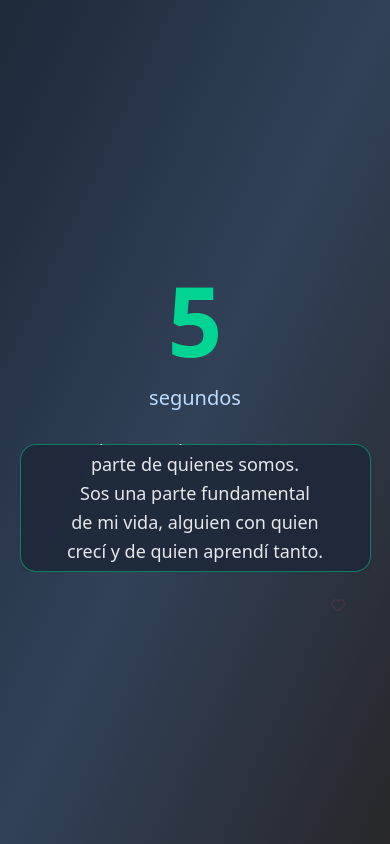
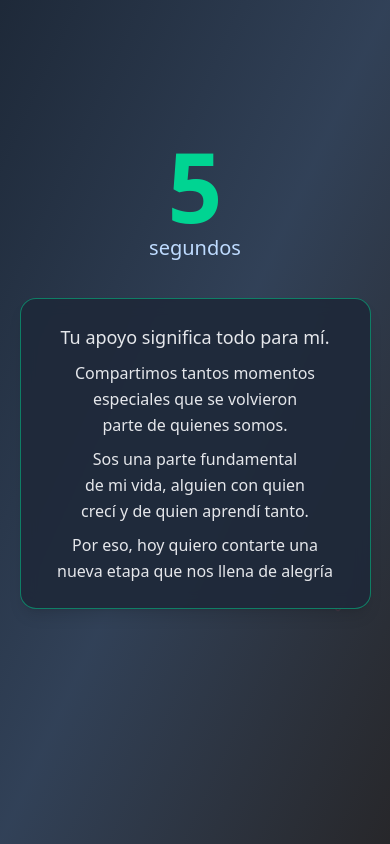
Before and after one commit to FValentino/surprise, a React (Vite) app: page / in a window 390 px wide. Built offline with nearby package versions, Linux system fonts and the light colour scheme.

Commit message:
text fixed

```diff
--- a/src/PregnancyAnnouncement.tsx
+++ b/src/PregnancyAnnouncement.tsx
@@ -10,6 +10,7 @@ export default function PregnancyAnnouncement() {
   const [timeLeft, setTimeLeft] = useState(10)
   const [showFinalMessage, setShowFinalMessage] = useState(false)
   const [showBabyPhoto, setShowBabyPhoto] = useState(false)
+  const [imageLoaded, setImageLoaded] = useState(false)
   const [hearts, setHearts] = useState<Array<{ id: number; x: number; y: number }>>([])
 
   useEffect(() => {
@@ -42,7 +43,7 @@ export default function PregnancyAnnouncement() {
   }, [timeLeft])
 
   return (
-    <div className="w-full min-h-screen bg-gradient-to-br from-gray-800 via-slate-700 to-zinc-800 flex items-center justify-center  relative overflow-hidden">
+    <div className="w-full min-h-screen bg-gradient-to-br from-gray-800 via-slate-700 to-zinc-800 flex items-center justify-center relative overflow-hidden">
       <AnimatePresence>
         {hearts.map((heart) => (
           <motion.div
@@ -62,28 +63,29 @@ export default function PregnancyAnnouncement() {
         ))}
       </AnimatePresence>
 
-      <div className="container text-center mx-auto">
+      <div className="container h-[90vh]  flex flex-col justify-start text-center">
         {!showFinalMessage ? (
-          <>
+          <AnimatePresence>
+            <div className=" flex flex-col justify-center items-center space-y-9">
               <motion.div
-              className="mb-8"
               initial={{ scale: 0.8, opacity: 0 }}
               animate={{ scale: 1, opacity: 1 }}
               transition={{ duration: 0.5 }}
+              className="mt-24"
               >
                 <motion.div
                   key={timeLeft}
                   initial={{ scale: 1.2 }}
                   animate={{ scale: 1 }}
                   transition={{ duration: 0.3, ease: "easeOut" }}
-                className="text-8xl md:text-9xl font-bold text-emerald-400 mb-4"
+                  className="text-8xl md:text-9xl font-bold text-emerald-400"
                 >
                   {timeLeft}
                 </motion.div>
                 <div className="text-xl md:text-2xl text-blue-200">segundos</div>
               </motion.div>
 
-            <div className="relative w-[90%] mx-auto h-32 md:h-40 overflow-hidden">
+              <div className=" w-[90%] mx-auto h-auto md:h-40 ">
                 <AnimatePresence mode="wait">
                   <motion.div
                     initial={{ x: "100%", opacity: 0 }}
@@ -93,26 +95,26 @@ export default function PregnancyAnnouncement() {
                       duration: 0.8,
                       ease: [0.25, 0.46, 0.45, 0.94],
                     }}
-                  className="absolute inset-0 w-full"
                   >
-                  <div className="bg-gray-800/90 backdrop-blur-sm rounded-2xl p-6 md:p-8 shadow-lg border border-emerald-400/50 h-full flex flex-col items-center justify-center">
+                    <div className=" h-auto bg-gray-800/90 backdrop-blur-sm rounded-2xl p-6 md:p-8 shadow-lg border border-emerald-400/50 flex flex-col items-center justify-center space-y-2">
                       <p className="text-lg md:text-2xl text-gray-200 font-medium leading-relaxed text-balance">
                         Tu apoyo significa todo para mí.
                       </p>
-                    <p className="w-full text-lg md:text-xl text-gray-200 font-medium leading-relaxed text-balance text-center">
+                      <p className="text-md md:text-xl text-gray-200 font-medium leading-relaxed text-balance text-center">
                         Compartimos tantos momentos especiales que se volvieron parte de quienes somos.
                       </p>
-                    <p className="w-full text-lg md:text-xl text-gray-200 font-medium leading-relaxed text-balance text-center">
+                      <p className=" text-md md:text-xl text-gray-200 font-medium leading-relaxed text-balance text-center">
                         Sos una parte fundamental de mi vida, alguien con quien crecí y de quien aprendí tanto.
                       </p>
-                    <p className="w-full text-lg md:text-xl text-gray-200 font-medium leading-relaxed text-balance text-center">
+                      <p className="text-md md:text-xl text-gray-200 font-medium leading-relaxed text-balance text-center">
                         Por eso, hoy quiero contarte una nueva etapa que nos llena de alegría
                       </p>
                     </div>
                   </motion.div>
                 </AnimatePresence>
               </div>
-          </>
+            </div>
+          </AnimatePresence>
         ) : (
           <AnimatePresence>
             <motion.div
@@ -146,19 +148,35 @@ export default function PregnancyAnnouncement() {
                   animate={{ opacity: 1, scale: 1, y: 20 }}
                   transition={{ duration: 1.5, ease: "easeOut" }}
                 >
-                  <div className="bg-gray-800/80 rounded-3xl p-6 shadow-2xl border-4 border-emerald-400/60 max-w-md mx-auto">
+                  <div className="bg-gray-800/80 h-[100x] rounded-3xl p-6 shadow-2xl border-4 border-emerald-400/60 max-w-md mx-auto">
+                    <div className="relative">
+                      {!imageLoaded && (
+                        <div className="w-full h-64 bg-gray-300/20 rounded-2xl flex items-center justify-center">
+                          <motion.div
+                            animate={{ rotate: 360 }}
+                            transition={{ duration: 1, repeat: Number.POSITIVE_INFINITY, ease: "linear" }}
+                            className="w-8 h-8 border-2 border-gray-400 border-t-transparent rounded-full"
+                          />
+                        </div>
+                      )}
                       <motion.img
                         src={eco}
-                      className="w-full h-auto rounded-2xl shadow-lg"
+                        className={`w-full h-auto rounded-2xl shadow-lg transition-opacity duration-500 ${
+                          imageLoaded ? "opacity-100" : "opacity-0 absolute inset-0"
+                        }`}
+                        onLoad={() => setImageLoaded(true)}
                         initial={{ opacity: 0 }}
-                      animate={{ opacity: 1}}
-                      transition={{ duration: 4}}
+                        animate={{ opacity: imageLoaded ? 1 : 0 }}
+                        transition={{ duration: 0.8, ease: "easeOut" }}
                       />
+                    </div>
+
+                    {imageLoaded && (
                       <motion.div
                         className="mt-4 flex justify-center space-x-2"
                         initial={{ opacity: 0 }}
                         animate={{ opacity: 1 }}
-                      transition={{ duration: 4 }}
+                        transition={{ duration: 1, delay: 0.3 }}
                       >
                         {[...Array(5)].map((_, i) => (
                           <motion.div
@@ -167,7 +185,7 @@ export default function PregnancyAnnouncement() {
                             animate={{ scale: 1 }}
                             transition={{
                               duration: 0.5,
-                            delay: 0.8 + i * 0.1,
+                              delay: 0.5 + i * 0.1,
                               repeat: Number.POSITIVE_INFINITY,
                               repeatType: "reverse",
                               repeatDelay: 1,
@@ -177,6 +195,7 @@ export default function PregnancyAnnouncement() {
                           </motion.div>
                         ))}
                       </motion.div>
+                    )}
                   </div>
                 </motion.div>
               </AnimatePresence>
```
Lines whose indentation alone changed are shown as unchanged.
